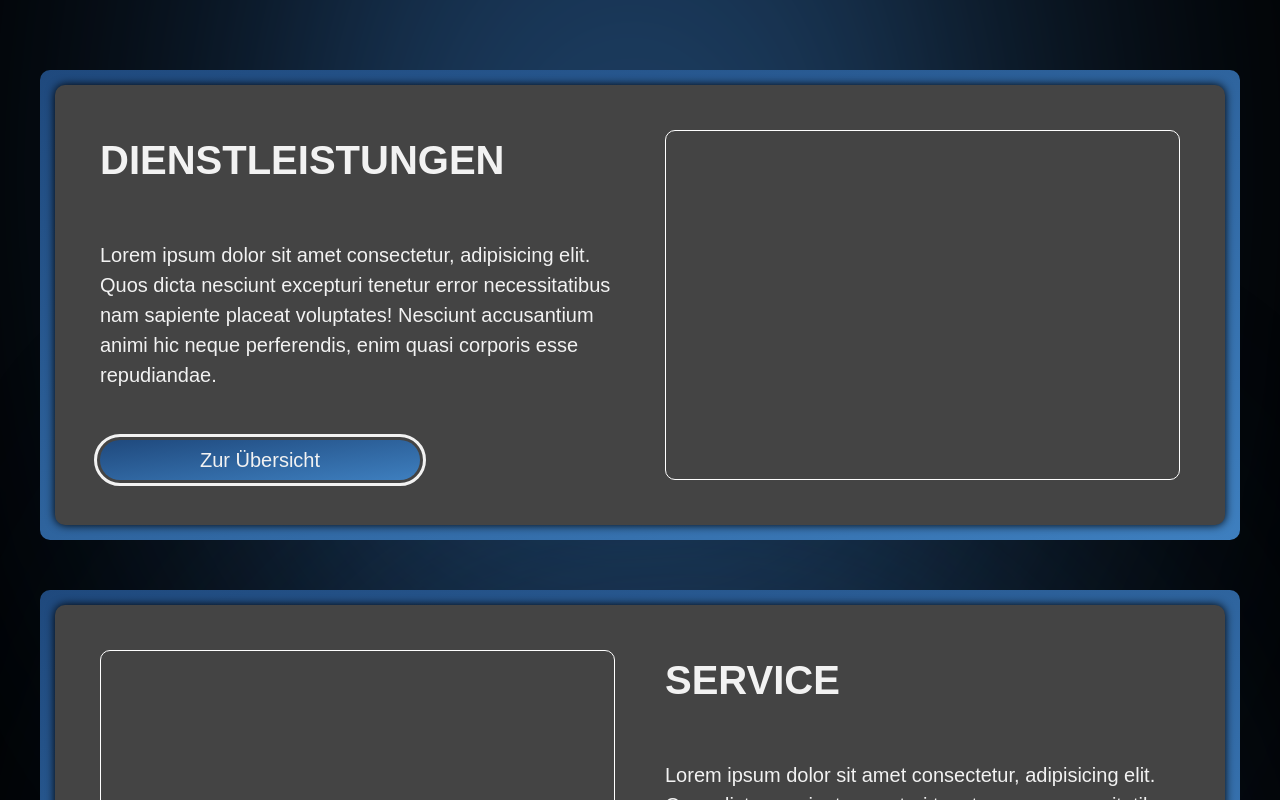
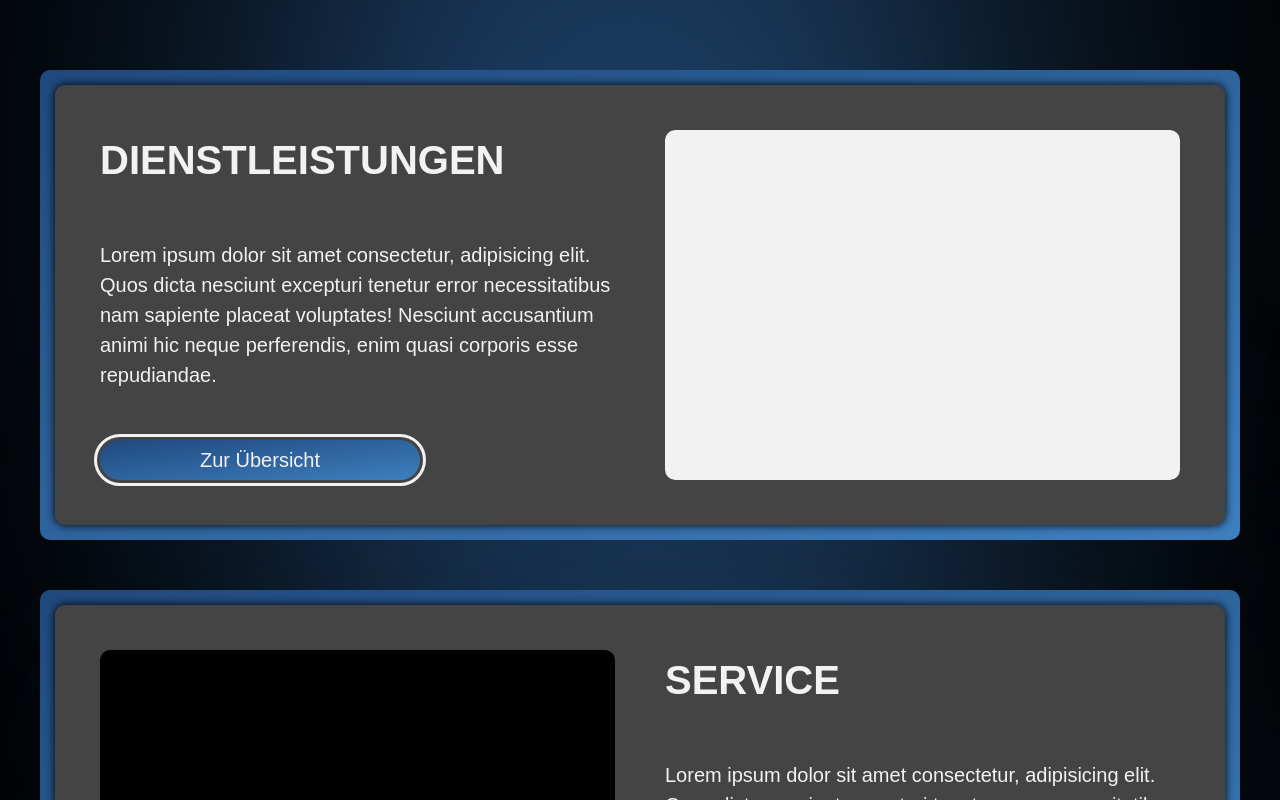
Before and after one commit to ZETECH-Baumesstechnik/zetech-website, a Next.js app: page / in a window 1280 px wide. Shown: the part 1940-2740 px from the top of the page. Built offline with nearby package versions, Linux system fonts and the light colour scheme.

Commit message:
A - Update

```diff
--- a/app/(pages)/(home)/page.jsx
+++ b/app/(pages)/(home)/page.jsx
@@ -53,7 +53,9 @@ export default function Page() {
                                 </Link>
                             </div>
                             <div className="image-box flex-end">
-                                <div className="image-holder"></div>
+                                <div className="image-holder">
+                                    <iframe src="/documents/dienstleistungen/model.html" referrerPolicy="no-referrer" loading="lazy" title="3D Model" className="frame"></iframe>
+                                </div>
                             </div>
                         </ScrollContainer>
                         <ScrollContainer classes={"sub-flex-grid reversed"}>
--- a/app/(pages)/(home)/style.scss
+++ b/app/(pages)/(home)/style.scss
@@ -444,7 +444,16 @@
                             inline-size: 100%;
                             aspect-ratio: calc(16 / 9);
                             border-radius: 1rem;
-                            border: 1px solid white;
+                            overflow: hidden;
+                            background-color: $color-black-dark;
+
+                            .frame {
+                                position: absolute;
+                                inline-size: 100%;
+                                block-size: 100%;
+                                object-position: center;
+                                border: none;
+                            }
                         }
                     }
                 }
--- a/app/(pages)/kontakt/page.jsx
+++ b/app/(pages)/kontakt/page.jsx
@@ -118,7 +118,7 @@ export default function Page() {
                         </div>
                         <div className="sub-flex-grid-3">
                             <div className="map-box">
-                                <iframe src="https://www.google.com/maps/embed?pb=!1m18!1m12!1m3!1d2718.442377502408!2d8.268957613173532!3d47.05117187102395!2m3!1f0!2f0!3f0!3m2!1i1024!2i768!4f13.1!3m3!1m2!1s0x478fe4b4ce2a7e75%3A0xb7f3a29db42be61a!2sZetech%20Baumesstechnik%20GmbH!5e0!3m2!1sen!2sch!4v1689543824843!5m2!1sen!2sch" allowFullScreen="" loading="lazy" referrerPolicy="no-referrer-when-downgrade" title="Location" className="map"></iframe>
+                                <iframe src="https://www.google.com/maps/embed?pb=!1m18!1m12!1m3!1d2718.442377502408!2d8.268957613173532!3d47.05117187102395!2m3!1f0!2f0!3f0!3m2!1i1024!2i768!4f13.1!3m3!1m2!1s0x478fe4b4ce2a7e75%3A0xb7f3a29db42be61a!2sZetech%20Baumesstechnik%20GmbH!5e0!3m2!1sen!2sch!4v1689543824843!5m2!1sen!2sch" loading="lazy" referrerPolicy="no-referrer" title="Location" className="map"></iframe>
                             </div>
                             <div className="form-box">
                                 <form action="" className="form">
```
